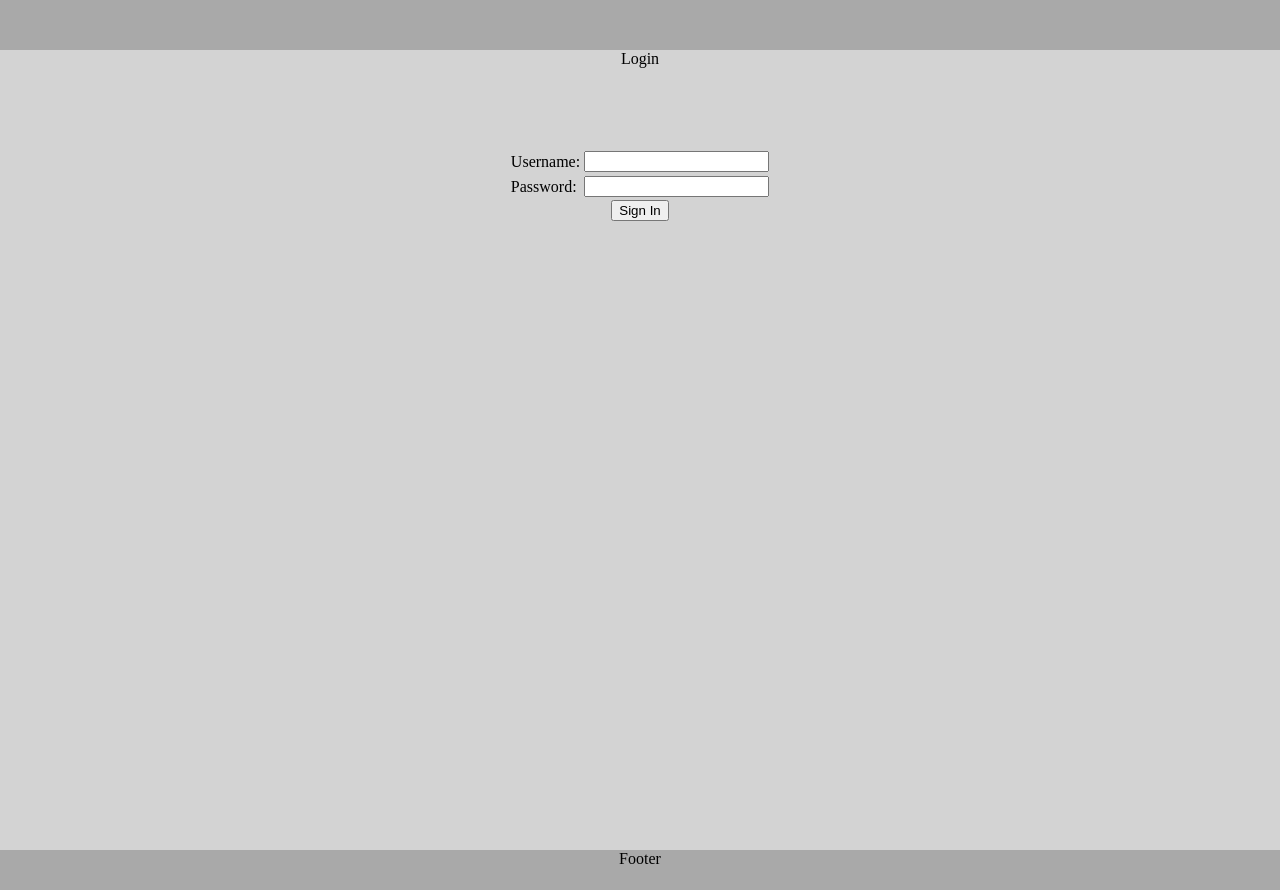
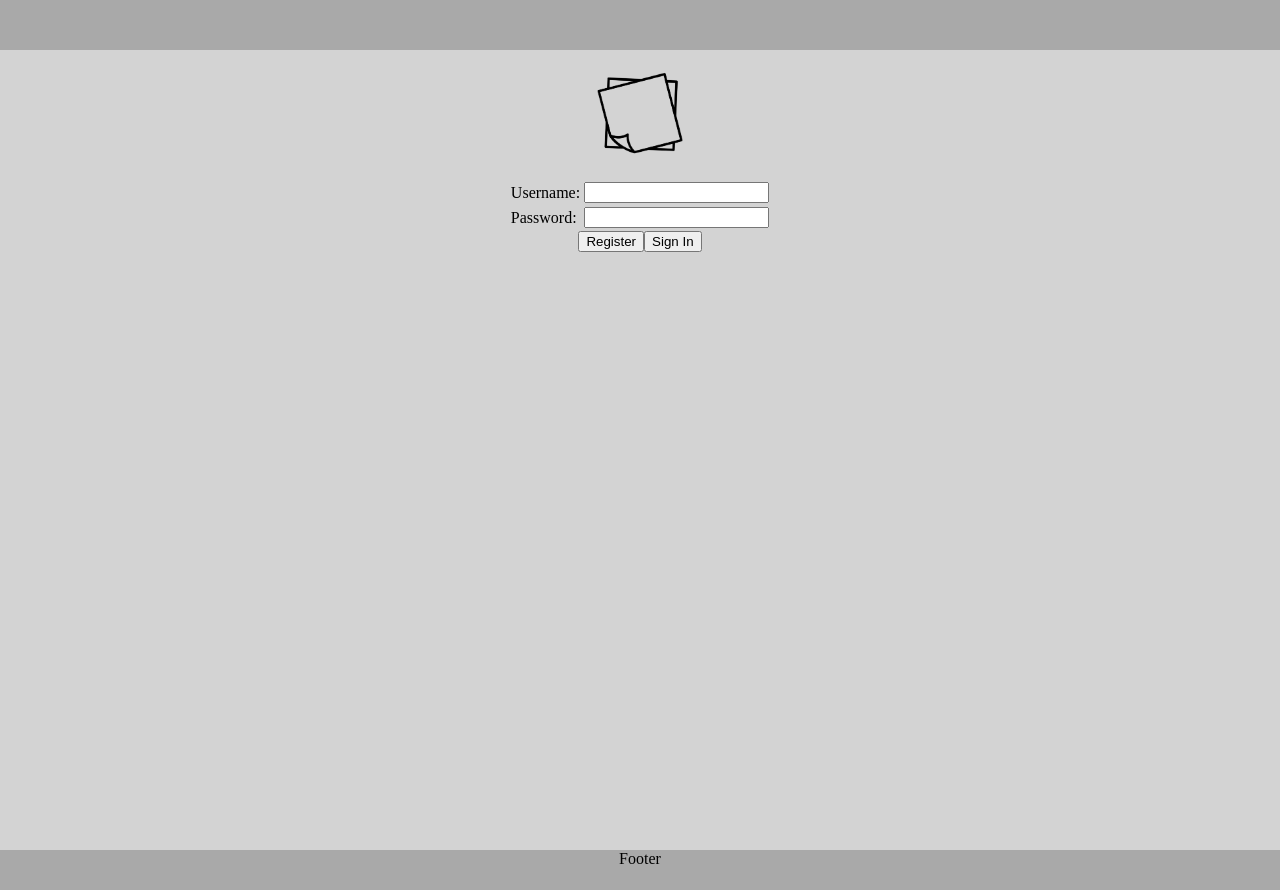
Before and after one commit to DigitalWatergun/old-reminder-app, a React (Create React App) app in the folder reminder_web/: page / in a window 1280 px wide. Built offline with nearby package versions, Linux system fonts and the light colour scheme.

Commit message:
Add sticky note icon and rename ChangePassword page

```diff
--- a/reminder_web/public/styles.css
+++ b/reminder_web/public/styles.css
@@ -40,7 +40,7 @@ body {
 }
 
 .loginForm {
-    margin: 5em auto auto;
+    margin: 10px auto auto;
     text-align: left;
 }
 
--- a/reminder_web/src/Router.jsx
+++ b/reminder_web/src/Router.jsx
@@ -5,7 +5,7 @@ import { Login } from "./pages/LoginPage"
 import { RemindersPage } from "./pages/RemindersPage"
 import { CreateRemindersPage } from "./pages/CreateRemindersPage"
 import { Settings } from "./pages/SettingsPage"
-import { ChangePassword } from "./pages/ChangePassword"
+import { ChangePassword } from "./pages/ChangePasswordPage"
 
 export const Router = () => {
     return (
--- a/reminder_web/src/pages/LoginPage.jsx
+++ b/reminder_web/src/pages/LoginPage.jsx
@@ -2,6 +2,7 @@ import React, { useState } from "react";
 import { useNavigate } from "react-router-dom"
 import { HeaderFooter } from "../components/HeaderFooter";
 import { api } from "../api/api"
+import image from "../static/sticky.png"
 
 export const Login = () => {
     const [username, setUsername] = useState("");
@@ -32,8 +33,8 @@ export const Login = () => {
 
     return (
         <HeaderFooter userState={false} user={undefined}>
-            Login
             <div>
+                <img style={{marginTop: 15}} width="120" height="100" src={image}></img>
                 <table className="loginForm">
                     <tbody>
                         <tr>
@@ -46,6 +47,7 @@ export const Login = () => {
                         </tr>
                     </tbody>
                 </table>
+                <button>Register</button>
                 <button onClick={handleSubmit}>Sign In</button>
             </div>
         </HeaderFooter>
```
Also changed, not shown: reminder_web/src/pages/ChangePasswordPage.jsx (renamed from reminder_web/src/pages/ChangePassword.jsx), reminder_web/src/pages/RegisterPage.jsx (added), reminder_web/src/static/sticky.png (added), 1 other file (tests, documents, lock files or other folders).
